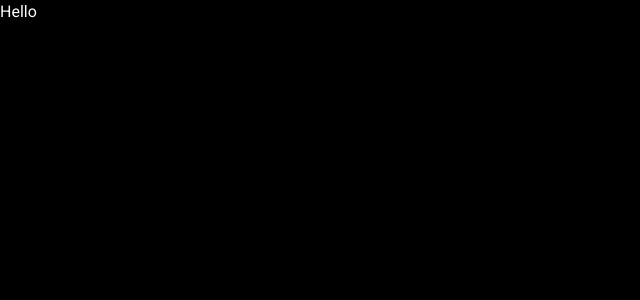
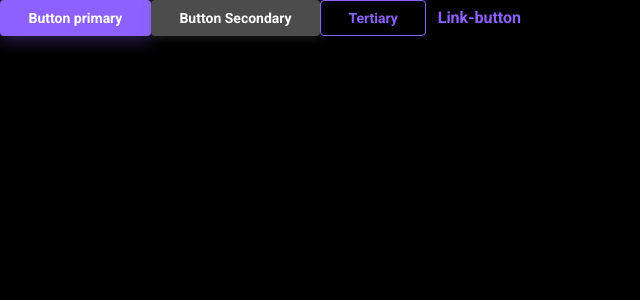
Before and after one commit to Diana-Balaban98/KnowledgeCards, a React (Vite) app: page / in a window 1280 px wide. Shown: the top 300 px of the page, without its empty margins (0-640 px from the left). Built offline with nearby package versions, Linux system fonts and the light colour scheme.

Commit message:
fix style buttons

```diff
--- a/src/App.tsx
+++ b/src/App.tsx
@@ -1,3 +1,20 @@
+import { Button, Typography } from '@/components'
+
 export function App() {
-  return <div>Hello</div>
+  return (
+    <>
+      <Button variant={'primary'}>
+        <Typography variant={'subtitle2'}>Button primary</Typography>
+      </Button>
+      <Button variant={'secondary'}>
+        <Typography variant={'subtitle2'}>Button Secondary</Typography>
+      </Button>
+      <Button variant={'tertiary'}>
+        <Typography variant={'subtitle2'}>Tertiary</Typography>
+      </Button>
+      <Button variant={'link'}>
+        <Typography variant={'subtitle1'}>Link-button</Typography>
+      </Button>
+    </>
+  )
 }
--- a/src/components/ui/button/button.module.scss
+++ b/src/components/ui/button/button.module.scss
@@ -1,19 +1,128 @@
-.primary {
-  background-color: red;
-}
+a,
+button {
+  all: unset;
 
-.secondary {
-  background-color: green;
-}
+  cursor: pointer;
 
-.tertiary {
-  background-color: blue;
-}
+  display: inline-flex;
+  justify-content: center;
 
-.link {
-  background-color: yellow;
+  padding: 4px 26.5px;
+
+  color: var(--color-light-100);
+  text-align: center;
+
+  background-color: inherit;
+  border: 2px solid transparent;
+  border-radius: 4px;
+
+  transition: all 0.3s ease 0s;
+
+  &:disabled {
+    cursor: default;
+    color: var(--color-light-900);
+  }
 }
 
 .fullWidth {
   width: 100%;
 }
+
+.primary {
+  background-color: var(--color-accent-500);
+  box-shadow: 0 4px 18px 0 rgb(140 97 255 / 35%);
+
+  &:hover {
+    background-color: var(--color-accent-300);
+  }
+
+  &:focus {
+    background-color: var(--color-accent-500);
+    border: 2px solid var(--color-info-700);
+  }
+
+  &:active {
+    background-color: var(--color-accent-700);
+  }
+
+  &:disabled {
+    background-color: var(--color-accent-900);
+  }
+}
+
+.secondary {
+  background-color: var(--color-dark-300);
+  box-shadow: 0 2px 10px 0 rgb(109 109 109 / 25%);
+
+  &:hover {
+    background-color: var(--color-dark-100);
+  }
+
+  &:focus {
+    background-color: var(--color-dark-300);
+    border: 2px solid var(--color-info-700);
+  }
+
+  &:active {
+    background-color: var(--color-dark-500);
+  }
+
+  &:disabled {
+    background-color: var(--color-dark-300);
+  }
+}
+
+.tertiary {
+  padding: 5px 27.4px;
+  color: var(--color-accent-500);
+  background-color: transparent;
+  border: 1px solid var(--color-accent-500);
+
+  &:hover {
+    background-color: var(--color-dark-500);
+    border-color: var(--color-accent-700);
+  }
+
+  &:focus {
+    background-color: transparent;
+    outline: 2px solid var(--color-info-700);
+  }
+
+  &:active {
+    background-color: var(--color-accent-900);
+    border: 1px solid var(--color-accent-700);
+  }
+
+  &:disabled {
+    color: var(--color-accent-900);
+    background-color: transparent;
+    border-color: var(--color-accent-900);
+  }
+}
+
+.link {
+  padding: 6px 11.5px;
+
+  color: var(--color-accent-500);
+
+  background-color: transparent;
+  border: none;
+  border-radius: 25px;
+
+  &:hover {
+    color: var(--color-accent-300);
+  }
+
+  &:focus {
+    outline: 2px solid var(--color-info-700);
+  }
+
+  &:active {
+    color: var(--color-accent-700);
+  }
+
+  &:disabled {
+    color: var(--color-accent-900);
+    background: transparent;
+  }
+}
--- a/src/components/ui/typography/typography.module.scss
+++ b/src/components/ui/typography/typography.module.scss
@@ -1,7 +1,3 @@
-* {
-  color: #8c61ff;
-}
-
 .large {
   font-size: var(--font-size-xxl);
   font-weight: var(--font-weight-bold);
```
Also changed, not shown: 1 other file (tests, documents, lock files or other folders).
